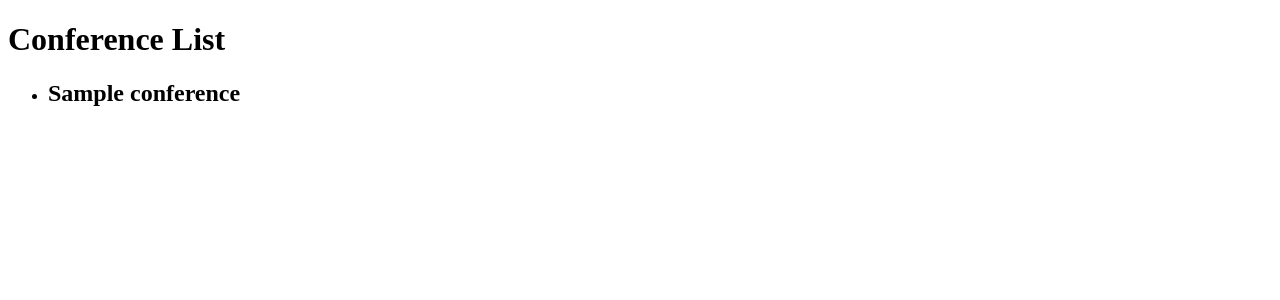
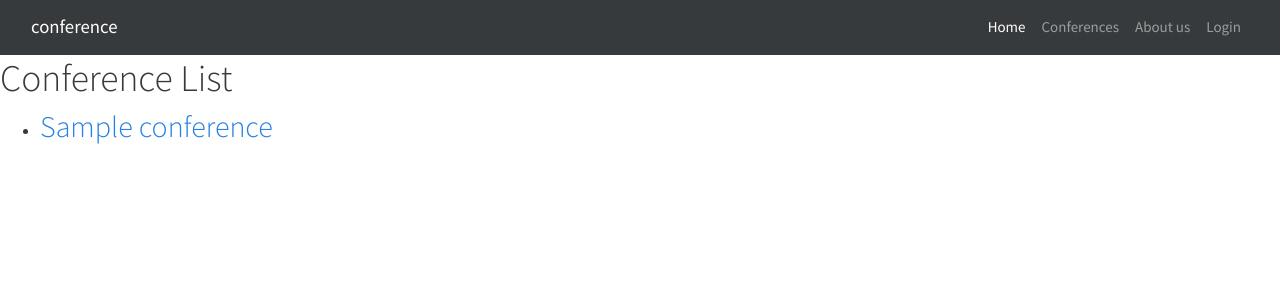
Before and after one commit to iPelino/conference_project, a Django app: template templates/conference/conference_list.html in a window 1280 px wide. Shown: the top 300 px of the page. Run offline with Django 3.2, Linux system fonts and the light colour scheme; the template is opened without the code that fills it: most values are stand-ins (such as "Sample title", 1, 10 or a date in 2020); some libraries are stand-ins or nearby versions.

Commit message:
other commit

```diff
--- a/conference_project/urls.py
+++ b/conference_project/urls.py
@@ -21,7 +21,7 @@ from conference import views
 urlpatterns = [
     # www.conference.rw/admin/
     path('admin/', admin.site.urls),
-    path('conference/', include('conference.urls')),
+    path('', include('conference.urls')),
     #path('', include('core.urls'))
 
 ]
--- /dev/null
+++ b/templates/base.html
@@ -0,0 +1,57 @@
+{% load static %}
+<!doctype html>
+<html lang="en">
+<head>
+    <meta charset="UTF-8">
+    <meta name="viewport"
+          content="width=device-width, user-scalable=no, initial-scale=1.0, maximum-scale=1.0, minimum-scale=1.0">
+    <meta http-equiv="X-UA-Compatible" content="ie=edge">
+    <link rel="preconnect" href="https://fonts.googleapis.com">
+    <link rel="preconnect" href="https://fonts.gstatic.com" crossorigin>
+    <link href="https://fonts.googleapis.com/css2?family=Poppins:ital,wght@0,600;0,700;1,400&display=swap" rel="stylesheet">
+    <link rel="stylesheet" href="https://cdn.jsdelivr.net/npm/bootswatch@4.5.2/dist/cosmo/bootstrap.min.css">
+
+    <link rel="stylesheet" href="{% static 'css/styles.css' %}">
+</head>
+<body>
+    <nav class="navbar navbar-expand-lg navbar-dark bg-dark">
+        <div class="container-fluid">
+            <a class="navbar-brand" href="{% url 'conference_list' %}">conference</a>
+            <button class="navbar-toggler" type="button" data-bs-toggle="collapse" data-bs-target="#navbarColor01" aria-controls="navbarColor01" aria-expanded="false" aria-label="Toggle navigation">
+                <span class="navbar-toggler-icon"></span>
+            </button>
+
+            <div class="collapse navbar-collapse" id="navbarColor01">
+              <ul class="navbar-nav ml-auto">
+                <li class="nav-item">
+                  <a class="nav-link active" href="{% url 'conference_list' %}">Home
+            {#            <span class="visually-hidden">(current)</span>#}
+                  </a>
+                </li>
+                <li class="nav-item">
+                  <a class="nav-link" href="{% url 'conference_list' %}">Conferences</a>
+                </li>
+
+                <li class="nav-item">
+                  <a class="nav-link" href="#">About us</a>
+                </li>
+                      <li class="nav-item">
+                        <a class="nav-link" href="#">Login</a>
+                      </li>
+
+
+
+
+              </ul>
+            </div>
+        </div>
+    </nav>
+{#    <div class="container">#}
+        {% block content %}
+
+        {% endblock %}
+{#    </div>#}
+
+<script src="https://cdn.jsdelivr.net/npm/bootstrap@5.2.0/dist/js/bootstrap.bundle.min.js" integrity="sha384-A3rJD856KowSb7dwlZdYEkO39Gagi7vIsF0jrRAoQmDKKtQBHUuLZ9AsSv4jD4Xa" crossorigin="anonymous"></script>
+</body>
+</html>
--- a/templates/conference/conference_list.html
+++ b/templates/conference/conference_list.html
@@ -1,18 +1,15 @@
 <!-- conference_list.html -->
-<!DOCTYPE html>
-<html>
-<head>
-    <title>Conference List</title>
-</head>
-<body>
-    <h1>Conference List</h1>
-    <ul>
+{% extends "base.html" %}
+
+{% block content %}
+<h1>Conference List</h1>
+ <ul>
         {% for conference in conferences %}
             <li>
-                <h2>{{ conference.name }}</h2>
+                <h2><a href="{% url 'conference_detail' conference.id %}">{{ conference.name|capfirst }} </a></h2>
 
             </li>
         {% endfor %}
-    </ul>
-</body>
+ </ul>
+ {% endblock content %}
 </html>
```
Also changed, not shown: conference/urls.py (+5 -3 lines), conference/views.py (+20 -2 lines), templates/conference/conference_deatails.html (deleted, +0 -13 lines), templates/conference/conference_detail.html (added, +17 -0 lines), templates/conference/delete_conference.html (added, +15 -0 lines), templates/conference/edit_conference.html (added, +15 -0 lines).
